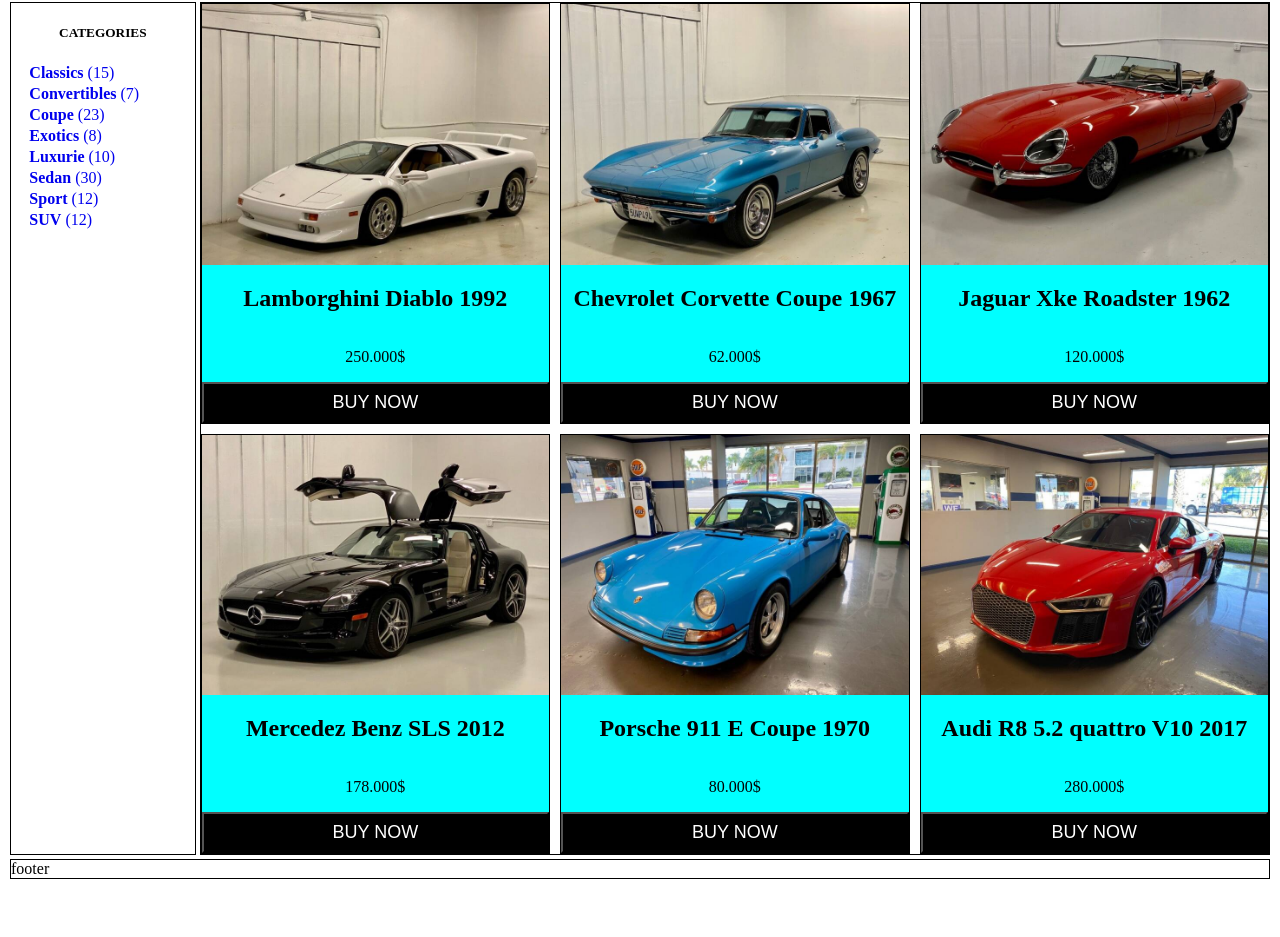
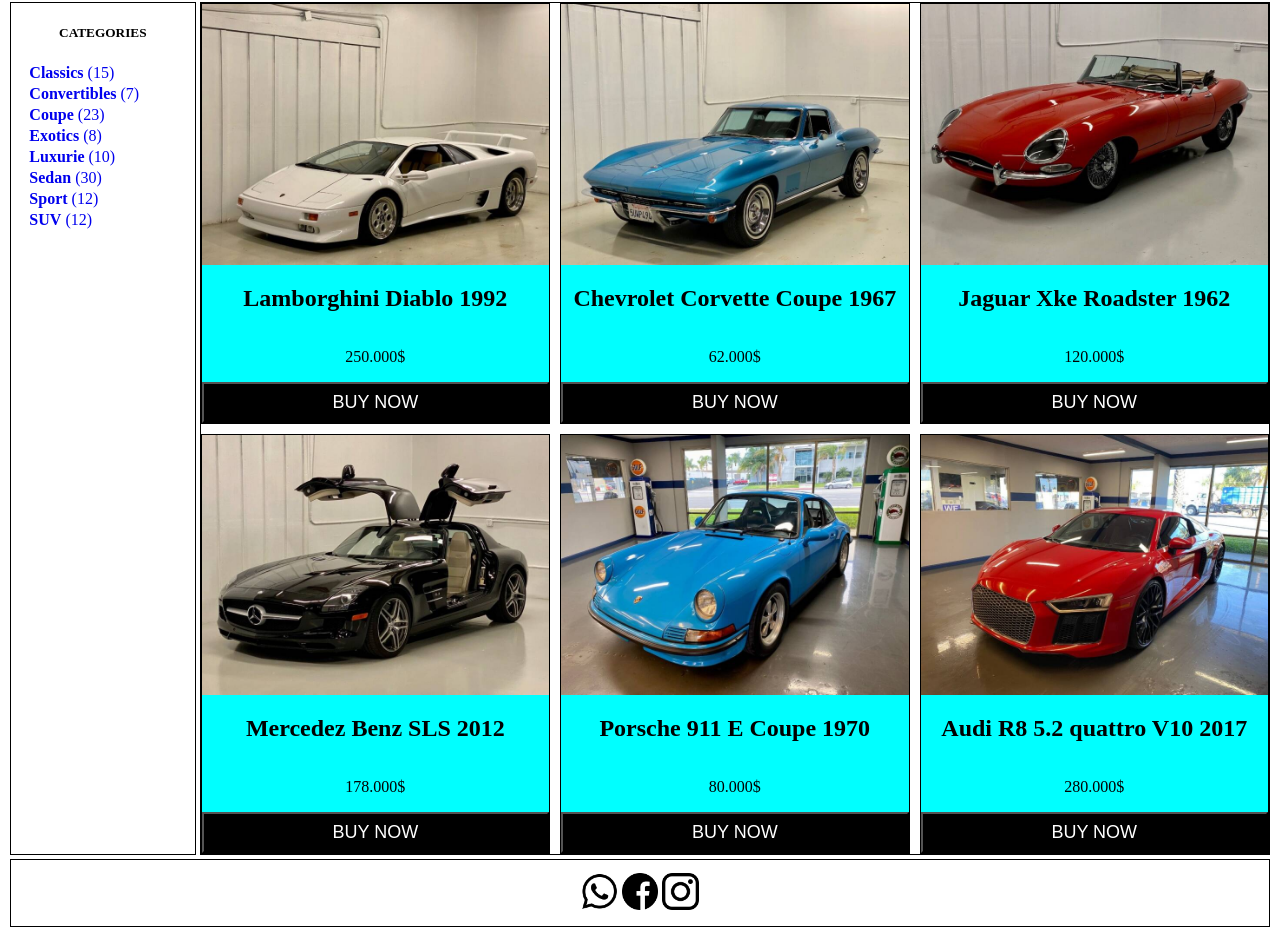
Before and after one commit to Marksolidor/ecommerse, a plain HTML site: page index.html in a window 1280 px wide. Shown: the part 243-1180 px from the top of the page. Before the commit the page ends 1132 px from the top, so only its background shows below. Drawn offline with Linux system fonts and the light colour scheme.

Commit message:
feat social media logos

```diff
--- a/assets/css/style.css
+++ b/assets/css/style.css
@@ -98,3 +98,13 @@
 button:hover, a:hover {
     opacity: 0.7;
   }
+
+  /**FOOTER**/
+.social{
+    text-align: center;
+    padding: 1%;
+}
+
+  .social img{
+      width: 3%;
+  }
--- a/index.html
+++ b/index.html
@@ -71,7 +71,15 @@
             </div>
         </div>
         <!--FOOTER-->
-        <div class="footer box">footer</div>
+        <div class="footer box">
+            <div class="social">
+                <a href="#"><img src="assets/images/whatsapp.png" alt=""></a>
+                <a href="#"><img src="assets/images/facebook.png" alt=""></a>
+                <a href="#"><img src="assets/images/intagram.png" alt=""></a>
+            </div>
+
+
+        </div>
     </div>
 </body>
 </html>
```
Also changed, not shown: assets/images/facebook.png (added), assets/images/intagram.png (added), assets/images/whatsapp.png (added).
